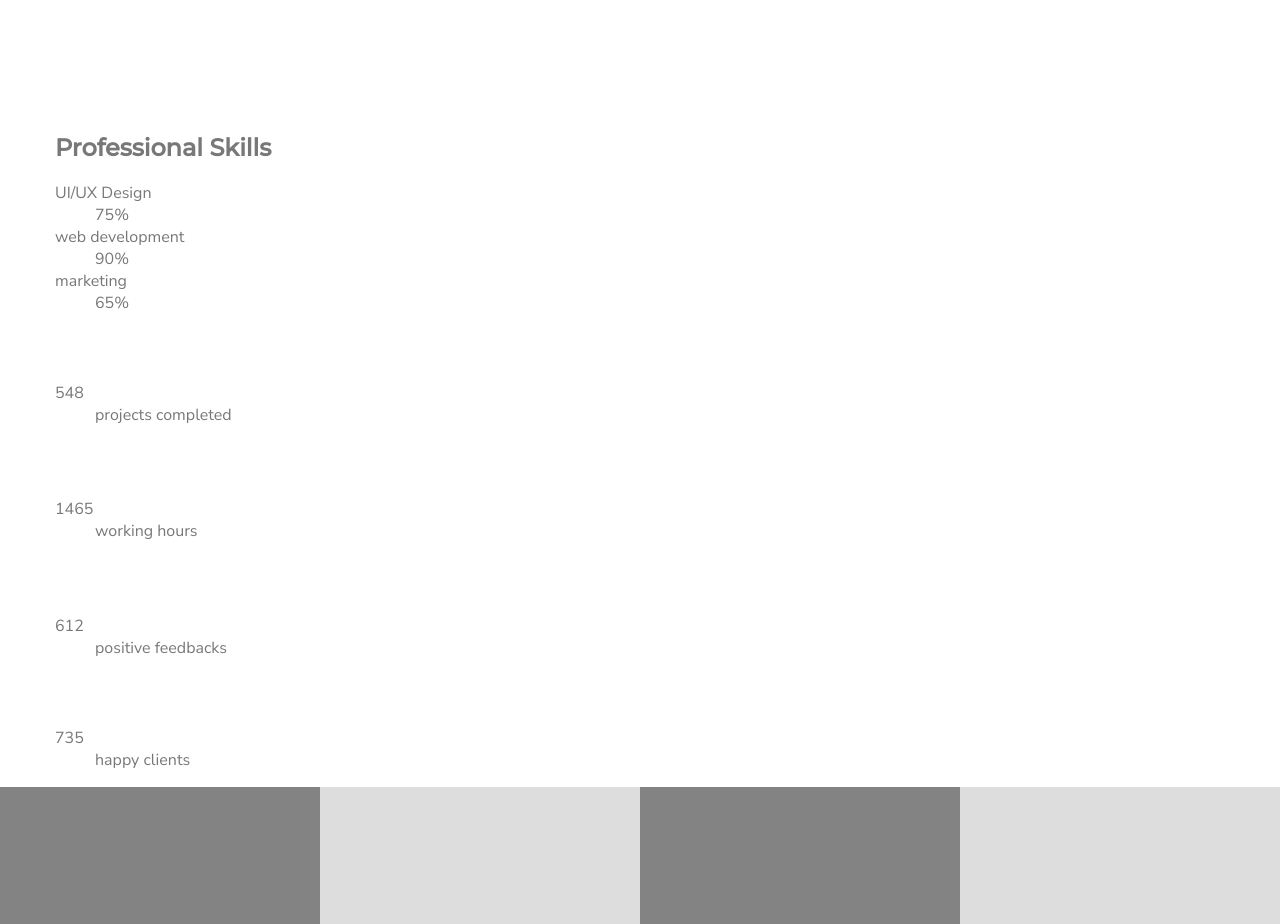
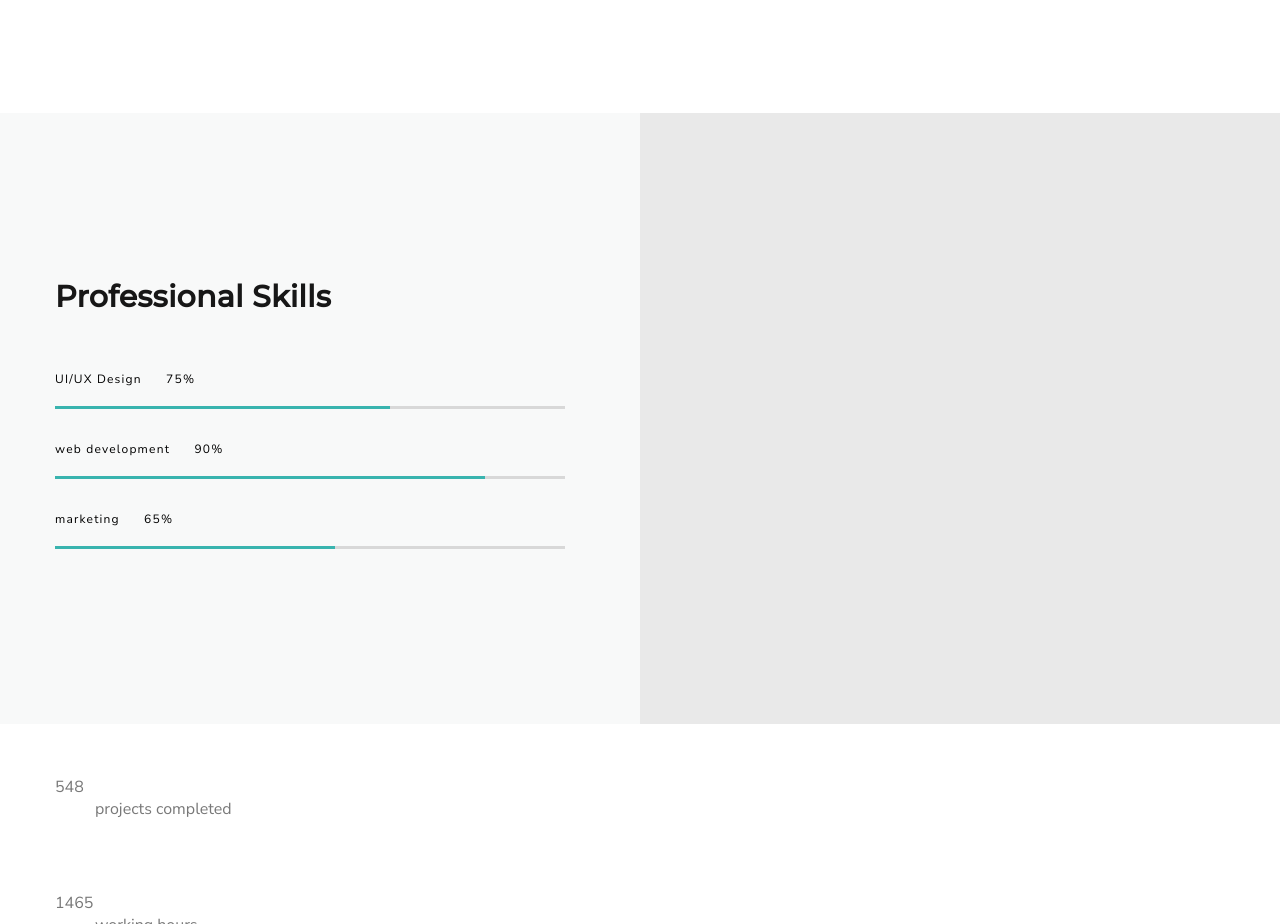
Before and after one commit to DmitriEr/Piroll, a plain HTML site: page index.html in a window 1280 px wide. Shown: the part 1164-2088 px from the top of the page. Drawn offline with Linux system fonts and the light colour scheme.

Commit message:
realese css skills section in  main

```diff
--- a/index.html
+++ b/index.html
@@ -65,14 +65,17 @@
                 <section class="skills">
                     <div class="container">
                         <h2 class="skills__title">Professional Skills</h2>
-                        <dl class="skills__definition">
-                            <dt class="skills__item">UI/UX Design</dt>
-                            <dd class="skills__percent">75%</dd>
-                            <dt class="skills__item">web development</dt>
-                            <dd class="skills__percent">90%</dd>
-                            <dt class="skills__item">marketing</dt>
-                            <dd class="skills__percent">65%</dd>
-                        </dl>
+                        <div class="skills__definition">
+                            <div class="skill-design">
+                                <p class="skills__item">UI/UX Design <span>75%</span></p>
+                            </div>
+                            <div class="skill-web">
+                                <p class="skills__item">web development <span>90%</span></p>
+                            </div>
+                            <div class="skill-marketing">
+                                <p class="skills__item">marketing <span>65%</span></p>
+                            </div>
+                        </div>
                     </div>
                 </section>
                 <!-- section end -->
--- a/style.css
+++ b/style.css
@@ -202,3 +202,78 @@ a {
     opacity: 0.7;
     cursor: pointer;
 }
+
+/* section skills */
+
+.skills {
+    background: linear-gradient(to right,  #f8f9f9 50%, #e9e9e9 50%);
+
+    padding-top: 117px;
+    padding-bottom: 150px;
+}
+
+.skills__title {
+    font-size: 30px;
+    line-height: 84px;
+    letter-spacing: .01em;
+    color: #171717;
+}
+
+.skills__item {
+    font-size: 12px;
+    line-height: 30px;
+    letter-spacing: .1em;
+    font-style: 'Montserrat', 'Arial', sans-serif;
+    font-weight: 500;
+    color: #000000;
+
+    margin-bottom: 40px;
+
+    position: relative;
+}
+
+.skills__item span {
+    padding-left: 20px;
+}
+
+.skills__item::after {
+    content: "";
+    position: absolute;
+    bottom: -15px;
+    left: 0px;
+    width: 510px;
+    border-bottom: 3px solid #d8d8d8;
+}
+
+.skill-design,
+.skill-web,
+.skill-marketing {
+    position: relative;
+}
+
+.skill-design::after {
+    content: "";
+    position: absolute;
+    bottom: -15px;
+    left: 0px;
+    width: 335px;
+    border-bottom: 3px solid #39b4af;
+}
+
+.skill-web::after {
+    content: "";
+    position: absolute;
+    bottom: -15px;
+    left: 0px;
+    width: 430px;
+    border-bottom: 3px solid #39b4af;
+}
+
+.skill-marketing::after {
+    content: "";
+    position: absolute;
+    bottom: -15px;
+    left: 0px;
+    width: 280px;
+    border-bottom: 3px solid #39b4af;
+}
```
